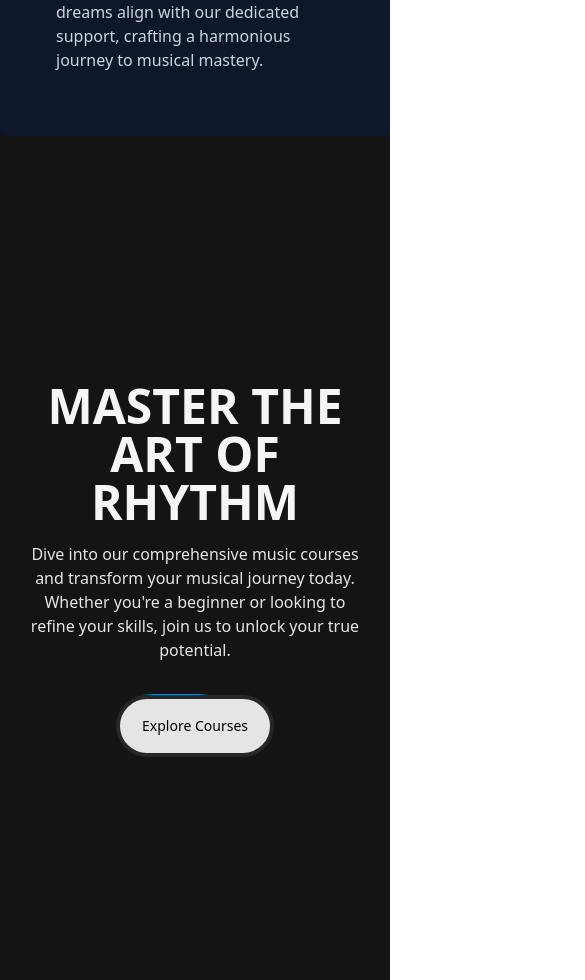
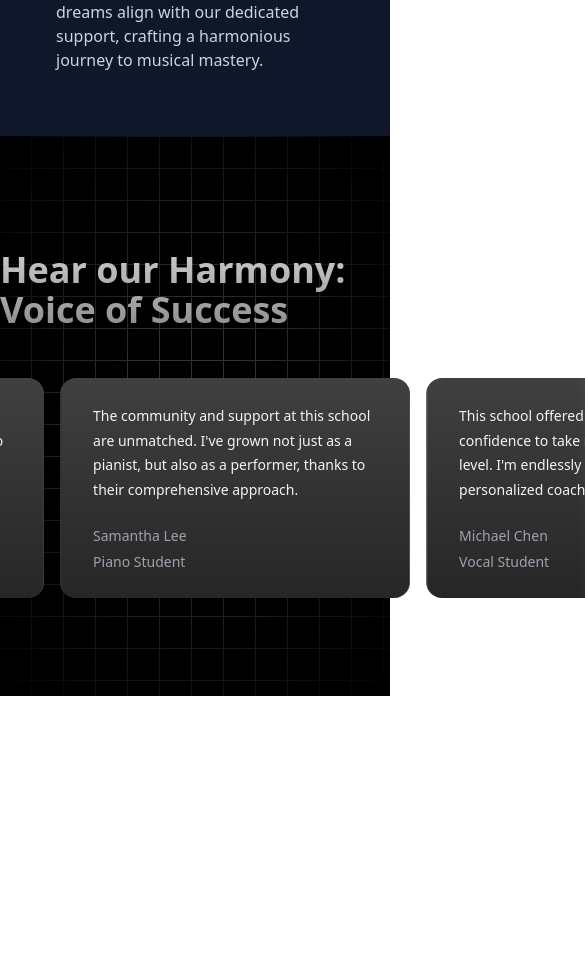
Before and after one commit to DHRUVKANDPAL/musicappnext, a Next.js app: page / in a window 390 px wide. Shown: the part 2380-3360 px from the top of the page, 585 px wide, since content can reach past the window. After the commit the page ends 3076 px from the top, so only its background shows below. Built offline with nearby package versions, Linux system fonts and the light colour scheme.

Commit message:
testimonials

```diff
--- a/package.json
+++ b/package.json
@@ -11,6 +11,7 @@
   "dependencies": {
     "clsx": "^2.1.1",
     "framer-motion": "^11.2.11",
+    "mini-svg-data-uri": "^1.4.4",
     "next": "14.2.4",
     "react": "^18",
     "react-dom": "^18",
--- a/src/app/page.tsx
+++ b/src/app/page.tsx
@@ -2,6 +2,7 @@
 import Image from "next/image";
 import Featured from "@/components/featured";
 import WhyChooseUs from "@/components/whychooseus";
+import Testimonial from "@/components/testimonial";
 export default function Home() {
   return (
     <>
@@ -9,7 +10,8 @@
         <Hero></Hero>
         <Featured></Featured>
         <WhyChooseUs/>
-        <Hero></Hero>
+        <Testimonial/>
+
     </main>
     </>
   );
--- a/src/components/herosection.tsx
+++ b/src/components/herosection.tsx
@@ -6,7 +6,7 @@
    const words=["timing","rhythm","scales"]
   return (
     <>
-      <div className="min-h-screen md:min-h-[47rem] flex justify-center items-center  text-clip py-10 pt-16 text-center">
+      <div className="min-h-screen md:min-h-[47rem] flex justify-center items-center   py-10 pt-16 text-center">
         <Spotlight
           className="-top-10 left-0 md:left-60 md:-top-20"
           fill="white"
--- /dev/null
+++ b/src/components/testimonial.tsx
@@ -0,0 +1,56 @@
+import React from "react";
+import { InfiniteMovingCards } from "./ui/infinite-moving-cards";
+
+const musicSchoolTestimonials = [
+   {
+     quote:
+       'Joining the music school transformed my understanding of music and helped me to truly discover my own sound. The instructors are world-class!',
+     name: 'Alex Johnson',
+     title: 'Guitar Student',
+   },
+   {
+     quote:
+       "The community and support at this school are unmatched. I've grown not just as a pianist, but also as a performer, thanks to their comprehensive approach.",
+     name: 'Samantha Lee',
+     title: 'Piano Student',
+   },
+   {
+     quote:
+       "This school offered me the tools and confidence to take my singing to the next level. I'm endlessly grateful for the personalized coaching.",
+     name: 'Michael Chen',
+     title: 'Vocal Student',
+   },
+   {
+     quote:
+       'As a violinist, finding the right mentor can be challenging, but this school matched me with a teacher who truly understands my goals and challenges.',
+     name: 'Emily Taylor',
+     title: 'Violin Student',
+   },
+   {
+     quote:
+       'The production courses here opened my eyes to the intricacies of music production. Highly recommend for any aspiring producers!',
+     name: 'Chris Morales',
+     title: 'Music Production Student',
+   },
+ ];
+
+
+
+const Testimonial = () => {
+  return (
+    <div className="h-[35rem] w-full dark:bg-black bg-black  bg-grid-white/[0.2]  relative flex flex-col items-center justify-center">
+      {/* Radial gradient for the container to give a faded look */}
+      <div className="absolute pointer-events-none inset-0 flex items-center justify-center dark:bg-black bg-black [mask-image:radial-gradient(ellipse_at_center,transparent_20%,black)]"></div>
+      <p className="text-4xl  sm:text-7xl font-bold relative z-20 bg-clip-text text-transparent  bg-gradient-to-b from-neutral-200 to-neutral-500 py-8">
+        Hear our Harmony: Voice of Success
+      </p>
+      <InfiniteMovingCards
+        items={musicSchoolTestimonials}
+        direction="right"
+        speed="slow"
+      />
+    </div>
+  );
+};
+
+export default Testimonial;
--- a/src/components/ui/flip-words.tsx
+++ b/src/components/ui/flip-words.tsx
@@ -53,7 +53,7 @@
         }}
         exit={{
           opacity: 0,
-          y: 0,
+          y: -40,
           x: -50,
           filter: "blur(8px)",
           scale: 2,
--- /dev/null
+++ b/src/components/ui/infinite-moving-cards.tsx
@@ -0,0 +1,121 @@
+"use client";
+
+import { cn } from "@/utils/cn";
+import React, { useEffect, useState } from "react";
+
+export const InfiniteMovingCards = ({
+  items,
+  direction = "left",
+  speed = "fast",
+  pauseOnHover = true,
+  className,
+}: {
+  items: {
+    quote: string;
+    name: string;
+    title: string;
+  }[];
+  direction?: "left" | "right";
+  speed?: "fast" | "normal" | "slow";
+  pauseOnHover?: boolean;
+  className?: string;
+}) => {
+  const containerRef = React.useRef<HTMLDivElement>(null);
+  const scrollerRef = React.useRef<HTMLUListElement>(null);
+
+  useEffect(() => {
+    addAnimation();
+  }, []);
+  const [start, setStart] = useState(false);
+  function addAnimation() {
+    if (containerRef.current && scrollerRef.current) {
+      const scrollerContent = Array.from(scrollerRef.current.children);
+
+      scrollerContent.forEach((item) => {
+        const duplicatedItem = item.cloneNode(true);
+        if (scrollerRef.current) {
+          scrollerRef.current.appendChild(duplicatedItem);
+        }
+      });
+
+      getDirection();
+      getSpeed();
+      setStart(true);
+    }
+  }
+  const getDirection = () => {
+    if (containerRef.current) {
+      if (direction === "left") {
+        containerRef.current.style.setProperty(
+          "--animation-direction",
+          "forwards"
+        );
+      } else {
+        containerRef.current.style.setProperty(
+          "--animation-direction",
+          "reverse"
+        );
+      }
+    }
+  };
+  const getSpeed = () => {
+    if (containerRef.current) {
+      if (speed === "fast") {
+        containerRef.current.style.setProperty("--animation-duration", "20s");
+      } else if (speed === "normal") {
+        containerRef.current.style.setProperty("--animation-duration", "40s");
+      } else {
+        containerRef.current.style.setProperty("--animation-duration", "80s");
+      }
+    }
+  };
+  return (
+    <div
+      ref={containerRef}
+      className={cn(
+        "scroller relative z-20  max-w-7xl overflow-hidden  [mask-image:linear-gradient(to_right,transparent,white_20%,white_80%,transparent)]",
+        className
+      )}
+    >
+      <ul
+        ref={scrollerRef}
+        className={cn(
+          " flex min-w-full shrink-0 gap-4 py-4 w-max flex-nowrap",
+          start && "animate-scroll ",
+          pauseOnHover && "hover:[animation-play-state:paused]"
+        )}
+      >
+        {items.map((item, idx) => (
+          <li
+            className="w-[350px] max-w-full relative rounded-2xl border border-b-0 flex-shrink-0 border-neutral-700 px-8 py-6 md:w-[450px]"
+            style={{
+              background:
+                "linear-gradient(180deg, var(--neutral-700), var(--neutral-800)",
+            }}
+            key={item.name}
+          >
+            <blockquote>
+              <div
+                aria-hidden="true"
+                className="user-select-none -z-1 pointer-events-none absolute -left-0.5 -top-0.5 h-[calc(100%_+_4px)] w-[calc(100%_+_4px)]"
+              ></div>
+              <span className=" relative z-20 text-sm leading-[1.6] text-gray-100 font-normal">
+                {item.quote}
+              </span>
+              <div className="relative z-20 mt-6 flex flex-row items-center">
+                <span className="flex flex-col gap-1">
+                  <span className=" text-sm leading-[1.6] text-gray-400 font-normal">
+                    {item.name}
+                  </span>
+                  <span className=" text-sm leading-[1.6] text-gray-400 font-normal">
+                    {item.title}
+                  </span>
+                </span>
+              </div>
+            </blockquote>
+          </li>
+        ))}
+      </ul>
+    </div>
+  );
+};
--- a/tailwind.config.ts
+++ b/tailwind.config.ts
@@ -13,6 +13,32 @@
     ":root": newVars,
   });
 }
+const svgToDataUri = require("mini-svg-data-uri");
+
+function addSVG ({ matchUtilities, theme }: any) {
+  matchUtilities(
+    {
+      "bg-grid": (value: any) => ({
+        backgroundImage: `url("${svgToDataUri(
+          `<svg xmlns="http://www.w3.org/2000/svg" viewBox="0 0 32 32" width="32" height="32" fill="none" stroke="${value}"><path d="M0 .5H31.5V32"/></svg>`
+        )}")`,
+      }),
+      "bg-grid-small": (value: any) => ({
+        backgroundImage: `url("${svgToDataUri(
+          `<svg xmlns="http://www.w3.org/2000/svg" viewBox="0 0 32 32" width="8" height="8" fill="none" stroke="${value}"><path d="M0 .5H31.5V32"/></svg>`
+        )}")`,
+      }),
+      "bg-dot": (value: any) => ({
+        backgroundImage: `url("${svgToDataUri(
+          `<svg xmlns="http://www.w3.org/2000/svg" viewBox="0 0 32 32" width="16" height="16" fill="none"><circle fill="${value}" id="pattern-circle" cx="10" cy="10" r="1.6257413380501518"></circle></svg>`
+        )}")`,
+      }),
+    },
+    { values: flattenColorPalette(theme("backgroundColor")), type: "color" }
+  );
+}
+
+
 const config: Config = {
   darkMode:'class',
   content: [
@@ -25,6 +51,8 @@
     extend: {
       animation: {
         spotlight: "spotlight 2s ease .75s 1 forwards",
+        scroll:
+          "scroll var(--animation-duration, 40s) var(--animation-direction, forwards) linear infinite",
       },
       backgroundImage: {
         "gradient-radial": "radial-gradient(var(--tw-gradient-stops))",
@@ -42,9 +70,14 @@
             transform: "translate(-50%,-40%) scale(1)",
           },
         },
+        scroll: {
+          to: {
+            transform: "translate(calc(-50% - 0.5rem))",
+          },
+        },
       },
     },
   },
-  plugins: [addVariablesForColors,],
+  plugins: [addVariablesForColors,addSVG],
 };
 export default config;
```
Also changed, not shown: 1 other file (tests, documents, lock files or other folders).
